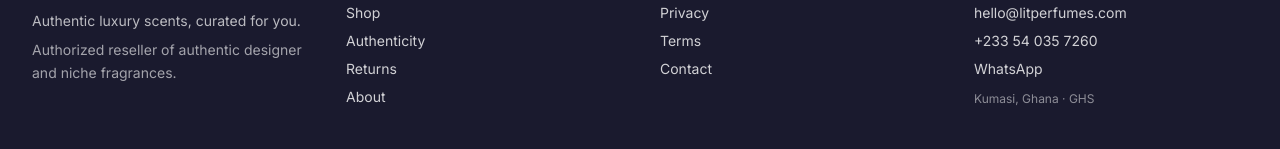
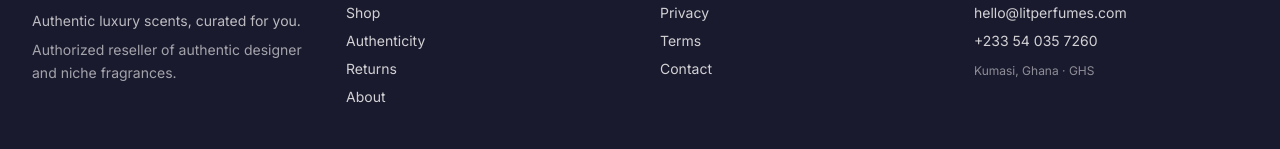
Before and after one commit to innocent-yeboah/litperfumes, a Next.js app: page / in a window 1280 px wide. Shown: the part 2005-2154 px from the top of the page. Built offline with nearby package versions, Linux system fonts and the light colour scheme; no server answers; a web font is replaced by a local one.

Commit message:
Remove WhatsApp link from the footer concierge block.
Co-authored-by: Cursor <cursoragent@cursor.com>

```diff
--- a/src/components/layout/Footer.tsx
+++ b/src/components/layout/Footer.tsx
@@ -15,8 +15,6 @@ const policyLinks = [
 ] as const;
 
 export function Footer() {
-  const wa = `https://wa.me/${siteConfig.whatsapp}`;
-
   return (
     <footer className="mt-12 border-t border-brand-navy/10 bg-brand-navy text-brand-white sm:mt-20">
       <div className="container-lp py-8 sm:py-14">
@@ -76,14 +74,6 @@ export function Footer() {
               <a href="tel:+233540357260" className="hover:text-brand-gold">
                 {siteConfig.phone}
               </a>
-              <a
-                href={wa}
-                target="_blank"
-                rel="noopener noreferrer"
-                className="hover:text-brand-gold"
-              >
-                WhatsApp
-              </a>
             </div>
             <p className="mt-3 text-xs text-white/50">
               {siteConfig.location} · GHS
```
